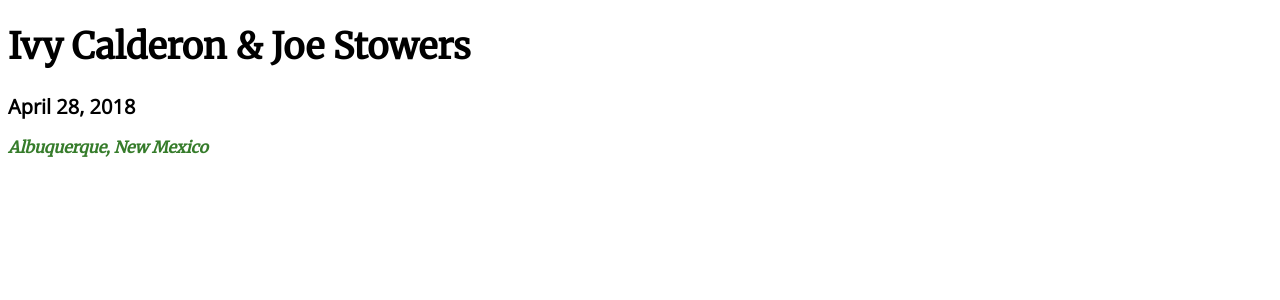
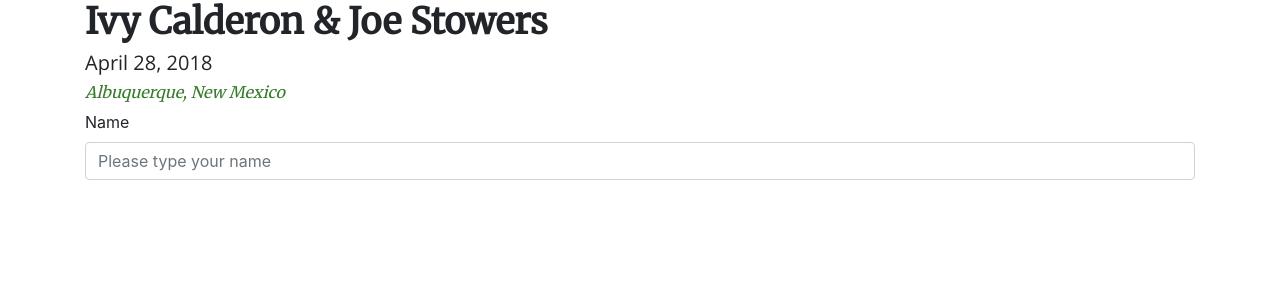
Before and after one commit to jstowers/WeddingApp, a React app: page / in a window 1280 px wide. Shown: the top 300 px of the page. Built offline with nearby package versions, Linux system fonts and the light colour scheme.

Commit message:
RSVPForm: complete basic form setup with name field

```diff
--- a/index.html
+++ b/index.html
@@ -1,18 +1,19 @@
 <!DOCTYPE html>
 <html>
   <head>
-    <!--
+      <!--
       <link rel="stylesheet"
-          href="/style/style.css">
-      <link rel="stylesheet"
-    	   href="https://cdn.rawgit.com/twbs/bootstrap/48938155eb24b4ccdde09426066869504c6dab3c/dist/css/bootstrap.min.css">
-	   -->
+            href="/style/style.css">
+      -->
+
+      <link href="https://maxcdn.bootstrapcdn.com/bootstrap/latest/css/bootstrap.min.css"
+            rel="stylesheet">
+
       <link href="//fonts.googleapis.com/css?family=Merriweather|Open+Sans"
-            rel="stylesheet"
-	          type="text/css">
+            rel="stylesheet">
   </head>
   <body>
-    <div class="container"></div>
+      <div class="container"></div>
   </body>
   <script src="/build/bundle.js"></script>
 </html>
--- a/package.json
+++ b/package.json
@@ -28,6 +28,7 @@
     "homepage": "https://github.com/jstowers/WeddingApp#readme",
     "dependencies": {
         "react": "^16.2.0",
+        "react-bootstrap": "^0.32.0",
         "react-dom": "^16.2.0",
         "react-redux": "^5.0.6",
         "redux": "^3.7.2"
@@ -35,6 +36,7 @@
     "devDependencies": {
         "babel-core": "^6.26.0",
         "babel-loader": "^7.1.2",
+        "babel-plugin-transform-class-properties": "^6.24.1",
         "babel-preset-env": "^1.6.1",
         "babel-preset-react": "^6.24.1",
         "css-loader": "^0.28.7",
--- /dev/null
+++ b/src/components/RSVPForm.js
@@ -0,0 +1,48 @@
+import React, { Component } from 'react';
+import { FormGroup, FormControl, ControlLabel } from 'react-bootstrap';
+import formStyle from '../../style/01-main.css';
+
+
+class RSVPForm extends Component {
+
+	constructor(props) {
+		super(props);
+
+		this.state = {
+			name:'',
+			numGuests:'',
+			email:'',
+			phone:'',
+			songRequest:''
+		}
+	}
+
+	handleInputChange(e) {
+		e.preventDefault();
+		const target = e.target;
+		const value = target.value;
+		const id = target.id;
+		this.setState({ [id]:value });
+	}
+
+	render() {
+		return (
+			<div className = { formStyle }>
+				<form>
+					<FormGroup>
+						<ControlLabel>Name</ControlLabel>
+						<FormControl
+							id="name"
+							type="text"
+							value={ this.state.name }
+							placeholder="Please type your name"
+							onChange={ this.handleInputChange }
+						/>
+					</FormGroup>
+				</form>
+			</div>
+		);
+	}
+}
+
+export default RSVPForm;
--- a/src/containers/App.jsx
+++ b/src/containers/App.jsx
@@ -1,5 +1,6 @@
 import React, { Component } from 'react';
 import Header from '../components/Header';
+import RSVPForm from '../components/RSVPForm';
 
 class App extends Component {
 
@@ -7,6 +8,7 @@ class App extends Component {
 	    return (
 	      	<div>
 	      		<Header />
+	      		<RSVPForm />
   			</div>
 	    );
   	}
--- a/webpack.config.js
+++ b/webpack.config.js
@@ -4,10 +4,6 @@ const path = require('path');
 // webpack links up JS modules together
 const config = {
 
-  	// Entry point - where to start
-  	// 1. first file executed in browser
-  	// 2. start of module-building process, as it
-  	// processess the files and import statements
   	entry: './src/index.js',
 
   	// Output - where the output goes
```
Also changed, not shown: .babelrc, 1 other file (tests, documents, lock files or other folders).
